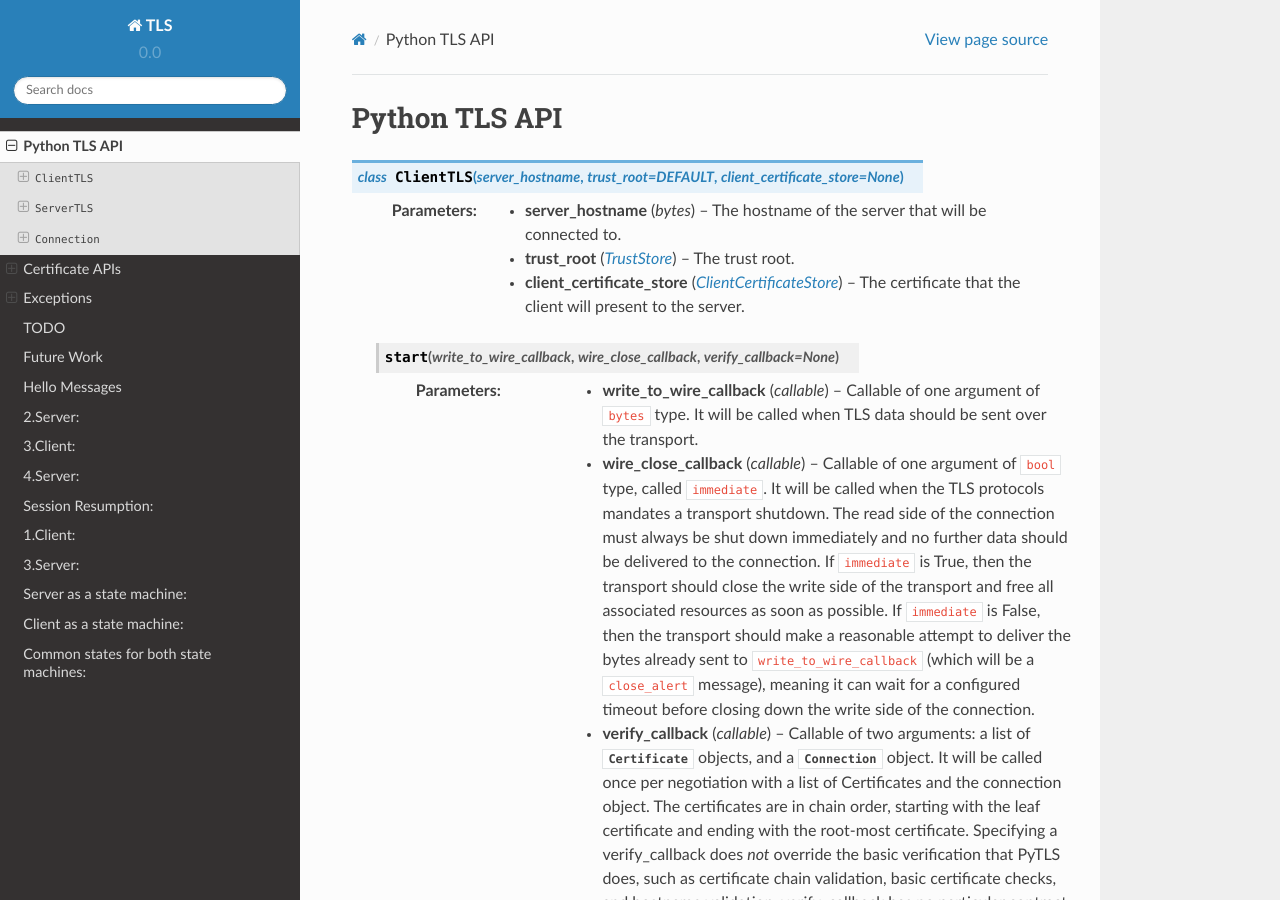
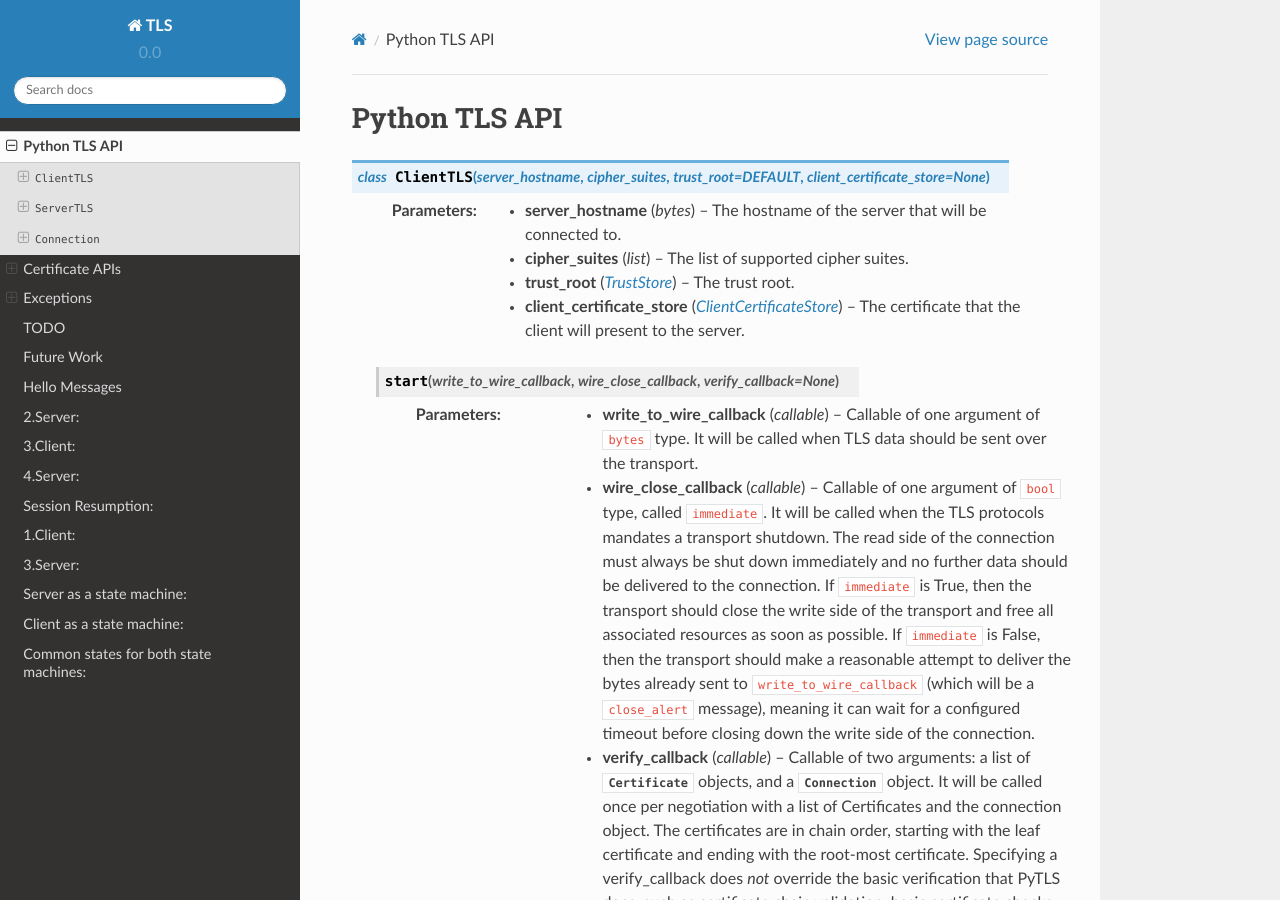
Before and after one commit to python-tls/tls, a Sphinx documentation site: the page built from docs/tls-api.rst, in a window 1280 px wide and 900 px high. Built offline with Sphinx 7.4.7 and the Read the Docs theme 2.0.0, drawn with Linux system fonts in a browser that asks for light colours.

Commit message:
Make ClientTLS take the list of supported cipher suites as a parameter

```diff
--- a/docs/tls-api.rst
+++ b/docs/tls-api.rst
@@ -1,10 +1,12 @@
 Python TLS API
 ==============
 
-.. class:: ClientTLS(server_hostname, trust_root=DEFAULT, client_certificate_store=None)
+.. class:: ClientTLS(server_hostname, cipher_suites, trust_root=DEFAULT, client_certificate_store=None)
 
     :param bytes server_hostname:
         The hostname of the server that will be connected to.
+    :param list cipher_suites:
+        The list of supported cipher suites.
     :param TrustStore trust_root:
         The trust root.
     :param ClientCertificateStore client_certificate_store:
```
